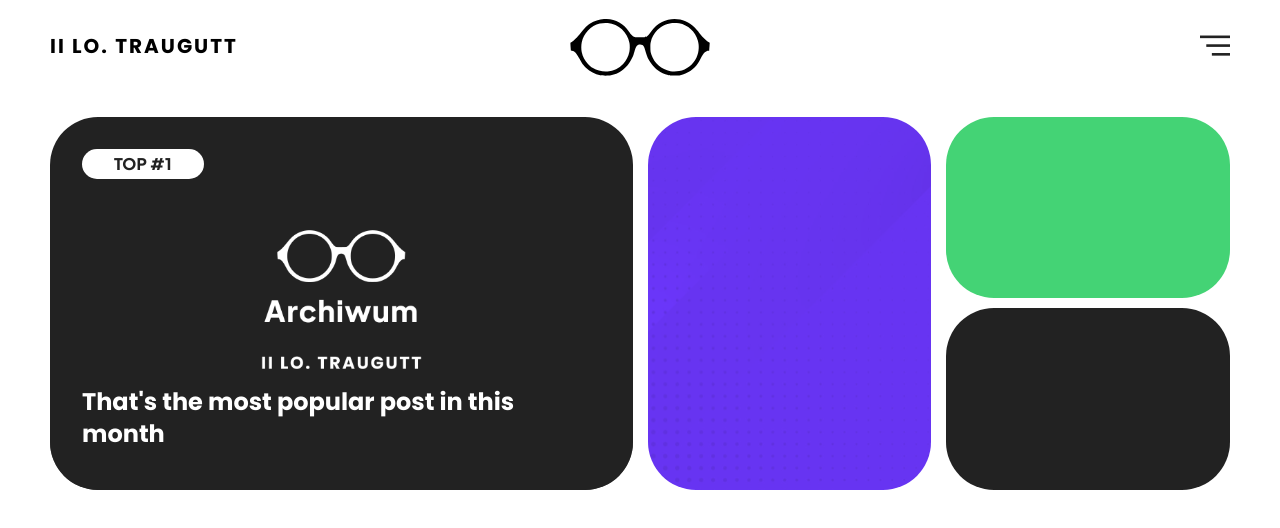
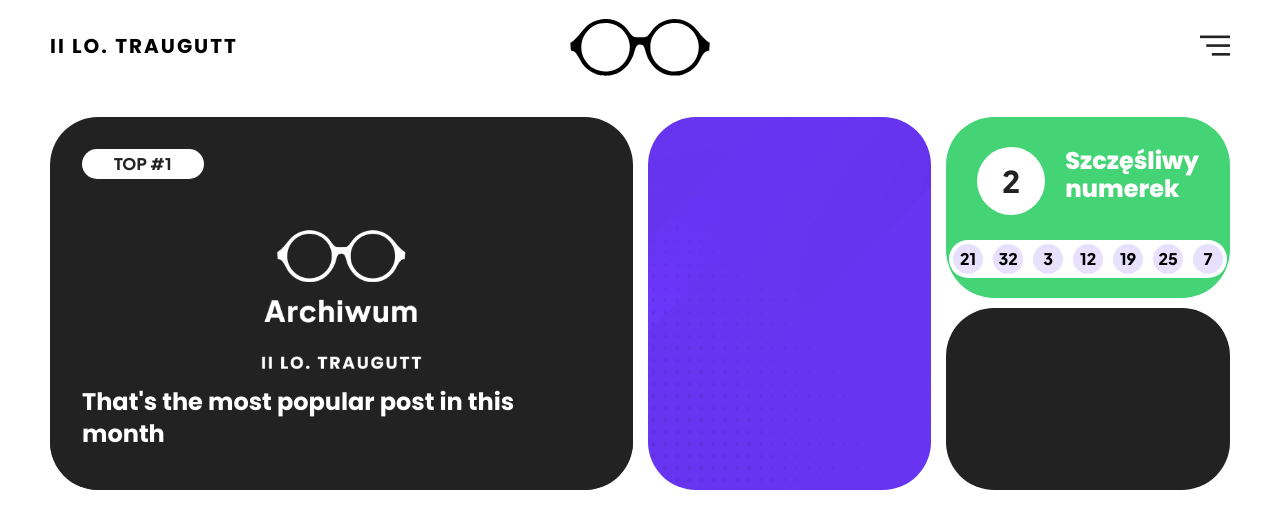
Before and after one commit to 2lotraugutt/Traugutt.net, a Next.js app: page / in a window 1280 px wide. Shown: the top 528 px of the page. Built offline with nearby package versions, Linux system fonts and the light colour scheme.

Commit message:
Lucky number tile

```diff
--- a/components/navigation/quickMenu.tsx
+++ b/components/navigation/quickMenu.tsx
@@ -2,6 +2,11 @@ import Image from "next/image";
 import { Plus_Jakarta_Sans, Poppins } from "next/font/google";
 
 const plusJakartaSansFont800 = Plus_Jakarta_Sans({
+	weight: "800",
+	subsets: ["latin"],
+});
+
+const poppingsFont800 = Poppins({
 	weight: "800",
 	subsets: ["latin"],
 });
@@ -53,7 +58,26 @@ export default function QuickMenu() {
 			</div>
 
 			<div className="row-span-2 rounded-4xl bg-PurplePattern bg-cover bg-center"></div>
-			<div className="rounded-4xl bg-MainGreen"></div>
+
+			<div className="rounded-4xl bg-MainGreen pt-[30px] pb-5 px-[25px] flex flex-col items-center justify-between">
+				<div className="flex gap-[20px] justify-center ">
+					<p className={`text-MainDarkGray rounded-full text-3xl bg-white text-center w-[68px] p-4 ${plusJakartaSansFont800.className}`}>2</p>
+					<p className={`text-white text-2xl leading-7 ${poppingsFont800.className}`}>
+						Szczęśliwy <br /> numerek
+					</p>
+				</div>
+
+				<div className={`bg-white w-fit flex gap-x-2.5 rounded-full p-1 ${plusJakartaSansFont800.className}`}>
+					<div className="w-[30px] text-center bg-LightPurple rounded-full p-0.75">21</div>
+					<div className="w-[30px] text-center bg-LightPurple rounded-full p-0.75">32</div>
+					<div className="w-[30px] text-center bg-LightPurple rounded-full p-0.75">3</div>
+					<div className="w-[30px] text-center bg-LightPurple rounded-full p-0.75">12</div>
+					<div className="w-[30px] text-center bg-LightPurple rounded-full p-0.75">19</div>
+					<div className="w-[30px] text-center bg-LightPurple rounded-full p-0.75">25</div>
+					<div className="w-[30px] text-center bg-LightPurple rounded-full p-0.75">7</div>
+				</div>
+			</div>
+
 			<div className="rounded-4xl bg-MainDarkGray"></div>
 		</div>
 	);
--- a/tailwind.config.ts
+++ b/tailwind.config.ts
@@ -10,6 +10,7 @@ const config: Config = {
 			colors: {
 				MainGreen: "#44D375",
 				MainPurple: "#6835F1",
+				LightPurple: "#E8E1FD",
 				MainDarkGray: "#222222",
 			},
 			padding: {
```
